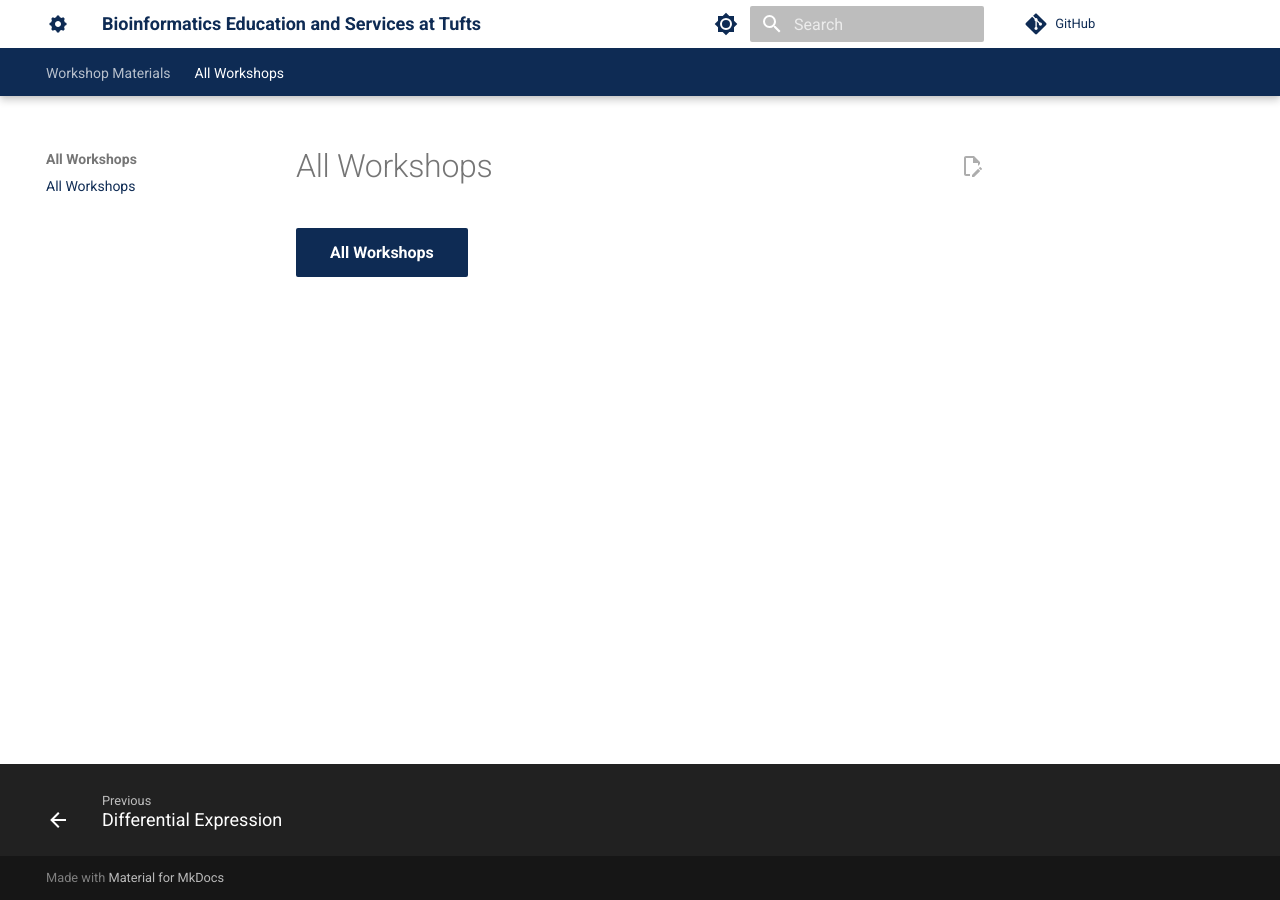
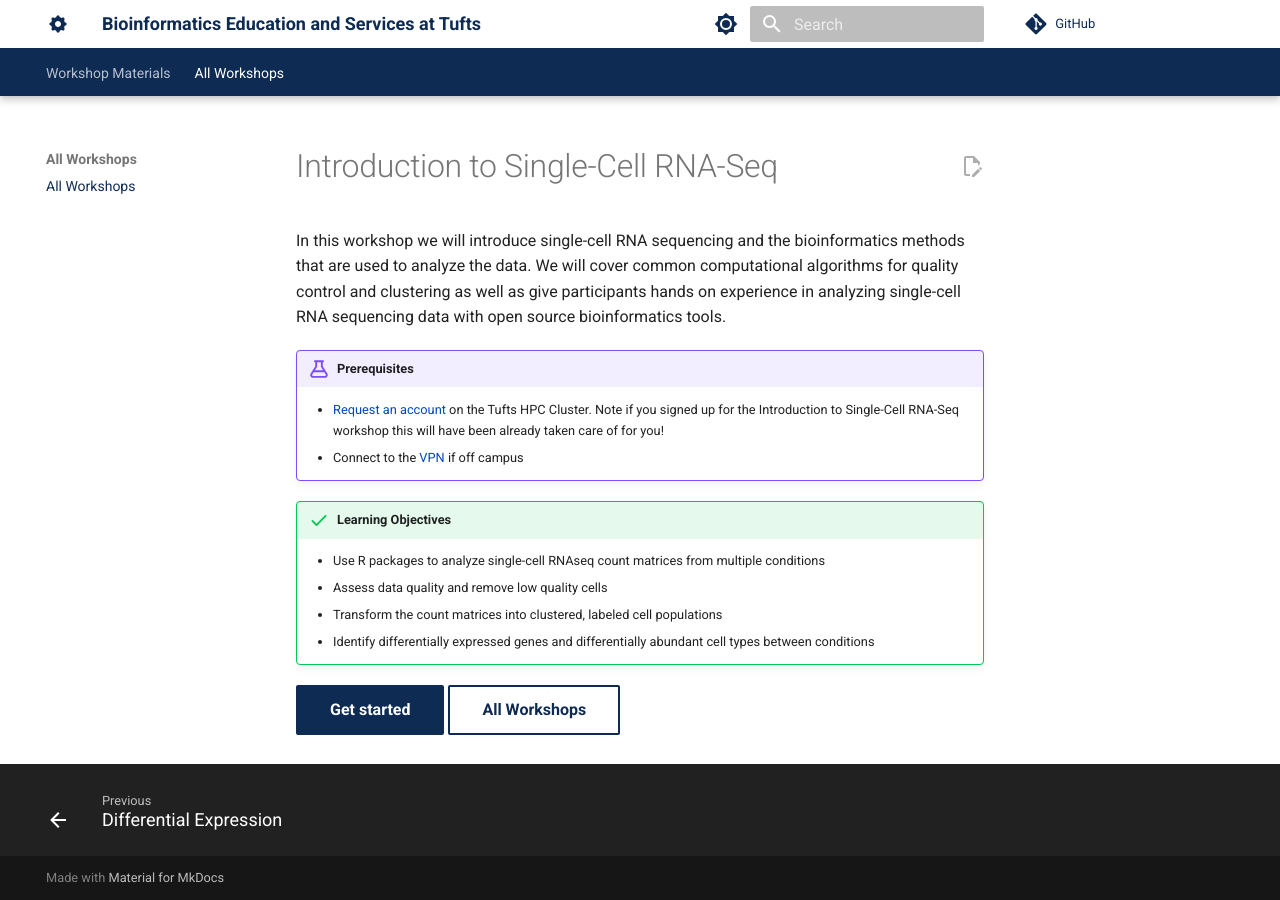
Before and after one commit to best-tufts/intro_to_single_cell_rnaseq, an MkDocs documentation site: the page built from docs/index.md, in a window 1280 px wide. Built offline with MkDocs 1.6.1 and Material for MkDocs 9.7.7, drawn with Linux system fonts in a browser that asks for light colours; comment, search, counter and statistics services are not loaded.

Commit message:
Replace bare button home page with intro/objectives landing page
- docs/index.md now shows workshop title, description, prerequisites,
  learning objectives, and Get started / All Workshops buttons
- Tidy heading/whitespace in background, setup, and formatting pages

Co-Authored-By: Claude Opus 4.8 (1M context) <noreply@anthropic.com>

```diff
--- a/docs/index.md
+++ b/docs/index.md
@@ -1 +1,16 @@
-[All Workshops](https://best-tufts.github.io/bioinformatics_workshops/){ .md-button .md-button--primary }
+# Introduction to Single-Cell RNA-Seq
+
+In this workshop we will introduce single-cell RNA sequencing and the bioinformatics methods that are used to analyze the data. We will cover common computational algorithms for quality control and clustering as well as give participants hands on experience in analyzing single-cell RNA sequencing data with open source bioinformatics tools.
+
+!!! example "Prerequisites"
+    - [Request an account](http://research.uit.tufts.edu/) on the Tufts HPC Cluster. Note if you signed up for the Introduction to Single-Cell RNA-Seq workshop this will have been already taken care of for you!
+    - Connect to the [VPN](https://access.tufts.edu/vpn) if off campus
+
+!!! success "Learning Objectives"
+    - Use R packages to analyze single-cell RNAseq count matrices from multiple conditions
+    - Assess data quality and remove low quality cells
+    - Transform the count matrices into clustered, labeled cell populations
+    - Identify differentially expressed genes and differentially abundant cell types between conditions
+
+[Get started](intro_to_single_cell_rnaseq/00_intro_and_objectives/){ .md-button .md-button--primary }
+[All Workshops](https://best-tufts.github.io/bioinformatics_workshops/){ .md-button }
```
Also changed, not shown: docs/intro_to_single_cell_rnaseq/00_background.md (+0 -2 lines), docs/intro_to_single_cell_rnaseq/01_setup.md (+2 -0 lines), docs/intro_to_single_cell_rnaseq/02_formatting.md (+1 -0 lines).
